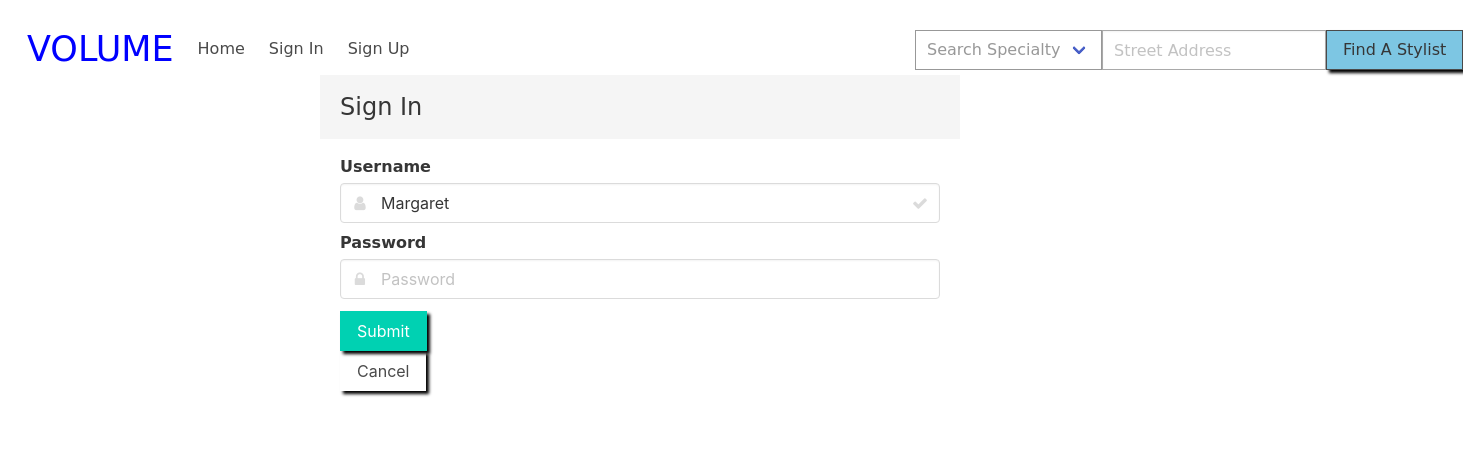
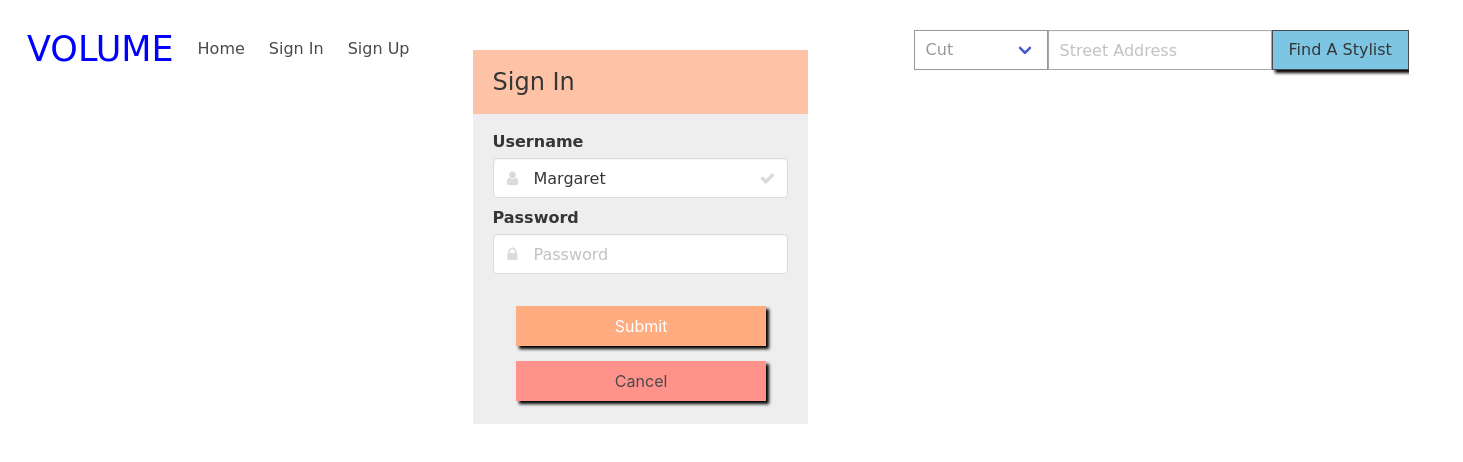
Before and after one commit to mercertj/styleApp, a website: page public/index.html in a window 1280 px wide. Both pictures are taken after a click on the link "Sign In". Shown: the whole page, 1463 px wide, since content can reach past the window. Drawn offline with nearby package versions, Linux system fonts and the light colour scheme; a web font is replaced by a local one.

Commit message:
changed wording n stuff

```diff
--- a/public/css/indexStyle.css
+++ b/public/css/indexStyle.css
@@ -1,7 +1,7 @@
 body {
     /*    background-image: url("https://media.giphy.com/media/Typ62O3c3mrjW/giphy.gif");
 */
-/*    background-image: url("../imgs/salon-01.png");*/
+    /*    background-image: url("../imgs/salon-01.png");*/
     font-family: 'Contrail One', cursive;
     height: 900px;
     background-repeat: no-repeat;
@@ -83,20 +83,30 @@ input {
 
 .modal-card-body {
     -webkit-overflow-scrolling: touch;
-    background-color: white;
+    background-color: #eee;
+    box-shadow: 3px 3px 3px grey;
+    height: 310px;
 }
 
 .modal-card-head {
+    background: #FEC3A6;
     border-bottom: none;
     border-top-left-radius: 0px;
     border-top-right-radius: 0px;
-    margin-top: 75px;
+    margin-top: 15%;
 }
 
 .modal-card-foot {
     padding: 0px;
 }
 
+input {
+    font-family: 'Contrail One', cursive;
+}
+
+.modal-card {
+    width: 400px;
+}
 
 .modal-card-foot {
     border-bottom-left-radius: 5px;
@@ -104,11 +114,17 @@ input {
     border-top: 0px solid transparent;
 }
 
+#sign-in-card {
+    width: 335px;
+}
+
 .field.is-grouped {
     display: -webkit-box;
     display: -ms-flexbox;
     display: block;
+    padding-top: 20px;
     height: 291px;
+    padding-left: 8%;
     -webkit-box-pack: start;
     -ms-flex-pack: start;
     justify-content: flex-start;
@@ -117,6 +133,22 @@ input {
 #service {
     margin-top: 15px;
     margin-left: 30%;
+}
+
+#submit-login {
+    background-color: #FFAC81;
+    border-color: transparent;
+    color: #fff;
+    width: 250px;
+}
+
+#cancel-btn-two {
+    background-color: #FF928B;
+    border-color: transparent;
+    color: #4a4a4a;
+    text-decoration: none;
+    width: 250px;
+    margin-top: 15px;
 }
 
 #distance-search {
@@ -133,24 +165,25 @@ a.button {
 }
 
 #stylist-sign-up-btn {
-    background-color: #00d1b2;
+    background-color: #FF928B;
     border-color: transparent;
     color: #fff;
-    width: 400px;
+    width: 300px;
+    font-size: 25px;
+    font-family: 'Contrail One', cursive;
     height: 76px;
     margin-bottom: 39px;
-    margin-left: 100px;
 }
 
 #client-sign-up-btn {
-    background-color: #0000FF;
+    background-color: #FFAC81;
     border-color: transparent;
     color: #fff;
-    width: 400px;
+    width: 300px;
+    font-size: 25px;
+    font-family: 'Contrail One', cursive;
     height: 76px;
-    margin-bottom: 39px;
-    margin-top: 40px;
-    margin-left: 100px;
+    margin-bottom: 25px;
 }
 
 .search {
--- a/public/css/listStyle.css
+++ b/public/css/listStyle.css
@@ -116,7 +116,7 @@ input {
     margin-top: 40px;
 }
 
-.modal-card-head {
+/*.modal-card-head {
     border-bottom: none;
     border-top-left-radius: 0px;
     border-top-right-radius: 0px;
@@ -132,7 +132,7 @@ input {
     border-bottom-left-radius: 5px;
     border-bottom-right-radius: 5px;
     border-top: 0px solid transparent;
-}
+}*/
 
 .field.is-grouped {
     display: -webkit-box;
--- a/public/index.html
+++ b/public/index.html
@@ -50,15 +50,17 @@
     <div class="search-bar">
         <div id="service" class="control">
             <div class="select">
-                <select id="service-search">
-                    <option>Search Specialty</option>
+                <select id="service-search" placeholder="Search Specialty">
+                <div class="dropdown">
                     <option>Cut</option>
                     <option>Blow Dry</option>
                     <option>Color</option>
-                    <option>Highlight</option>
+                    <option>Highlights</option>
                     <option>Ombre</option>
                     <option>Balayage</option>
-                    <option>Hair-Do</option>
+                    <option>Hairdo</option>
+                    <option>Lowlights</option>
+                    </div>
                 </select>
             </div>
         </div>
@@ -123,7 +125,7 @@
     <!-- sign in -->
     <div id="modal-two" class="modal" margin-top="20px">
         <div class="modal-background"></div>
-        <div class="modal-card">
+        <div id="sign-in-card" class="modal-card">
             <header class="modal-card-head">
                 <p class="modal-card-title">Sign In</p>
             </header>
```
Also changed, not shown: public/list.html (+3 -2 lines), public/stylistProfile.html (+3 -2 lines), public/stylistSignUp.html (+4 -1 lines).
